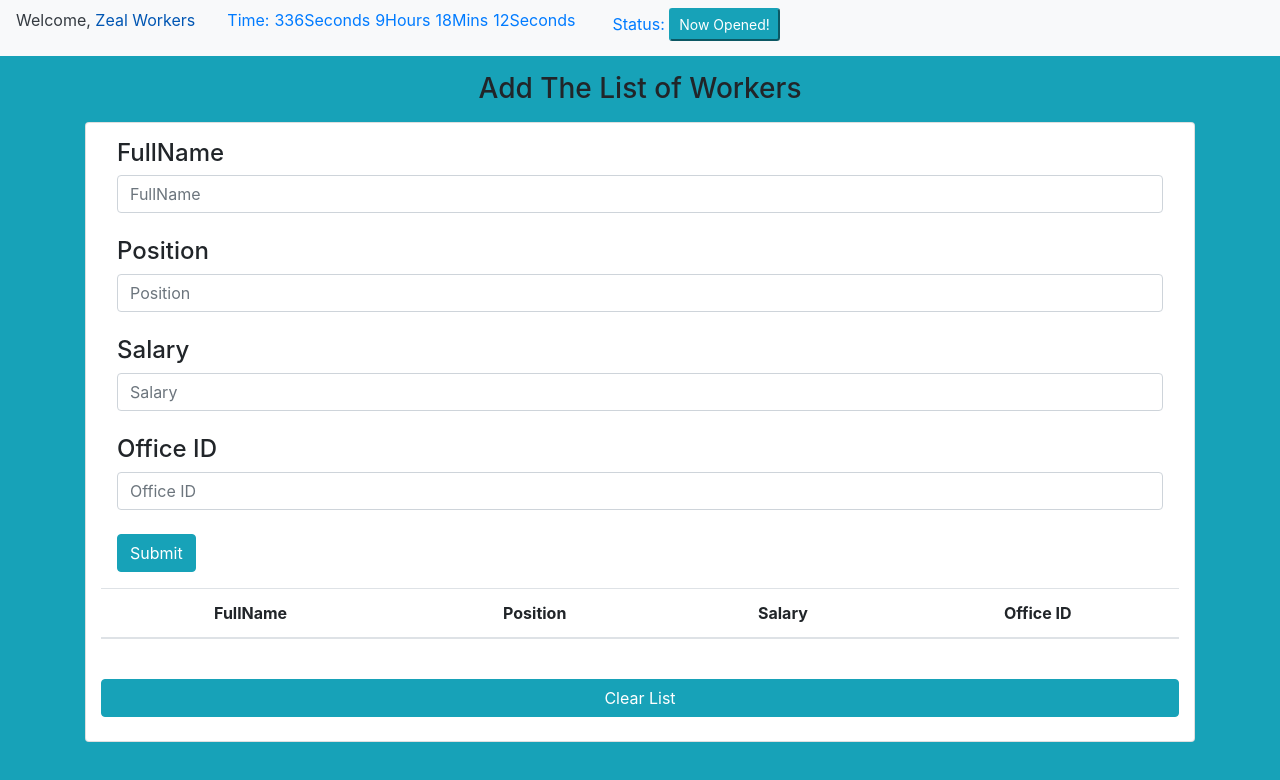
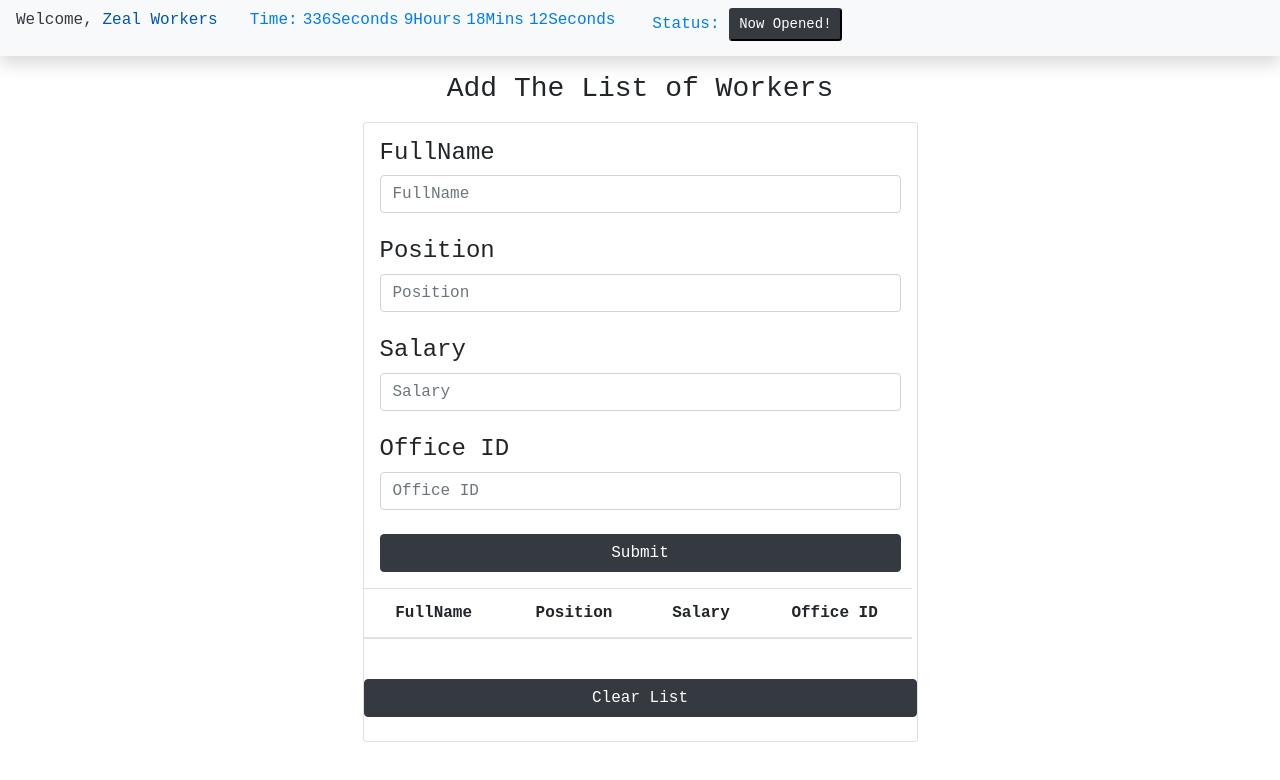
Before and after one commit to zealcoded/workersfrom.github.io, a plain HTML site: page index.html in a window 1280 px wide. Drawn offline with nearby package versions, Linux system fonts and the light colour scheme.

Commit message:
Update index.html

```diff
--- a/index.html
+++ b/index.html
@@ -15,11 +15,14 @@
         div, div, div, p{
             margin-right: 5px;
         }
+        *{
+          font-family: monospace;
+        }
     </style>
 </head>
-<body class="bg-info">
+<body class="">
     <!-- nav bar -->
-  <ul class="nav bg-light">
+  <ul class="nav bg-light shadow">
     <li class="nav-item">
          <a class="nav-link" href="#"><span class="text-dark">Welcome, </span> Zeal Workers</a>
     </li>
@@ -29,7 +32,7 @@
     </li>
     <li class="nav-item">
       <a class="nav-link" id="status" href="#">Status:
-          <button class="btn-info btn-sm" id="statusbtn">Now Opened!</button>
+          <button class="btn-dark btn-sm" id="statusbtn">Now Opened!</button>
       </a>
     </li>
     </ul>
@@ -37,7 +40,8 @@
     <!-- first section -->
     <div class="container">
         <h3 class="text-center mt-3">Add The List of Workers</h3>
-        <div class="container card mx-auto mt-3">
+        <div class="card w-50 mx-auto mt-3">
+          <!-- form -->
             <form class="p-3" id="listform">
                 <h4>FullName</h4>
                 <input type="text" class="form-control" placeholder="FullName" id="fullname"> <br>
@@ -47,9 +51,10 @@
                 <input type="number" class="form-control" placeholder="Salary" id="salary"> <br>
                 <h4>Office ID</h4>
                 <input type="number" class="form-control" placeholder="Office ID" id="officeid"> <br>
-                <button class="btn btn-info">Submit</button>
+                <button class="btn btn-dark btn-block">Submit</button>
 
             </form>
+           <div class="table-responsive-sm">
             <table class="table text-center">
               <thead>
                 <tr>
@@ -62,8 +67,9 @@
               <tbody id="list">
 
               </tbody>
-              </table> <br>
-              <button class="btn btn-info btn-block" id="clearBtn">Clear List</button> <br>
+            </table>
+           </div> <br>
+              <button class="btn btn-dark btn-block" id="clearBtn">Clear List</button> <br>
             </div>
         </div>
 
```
Lines whose indentation alone changed are shown as unchanged.
